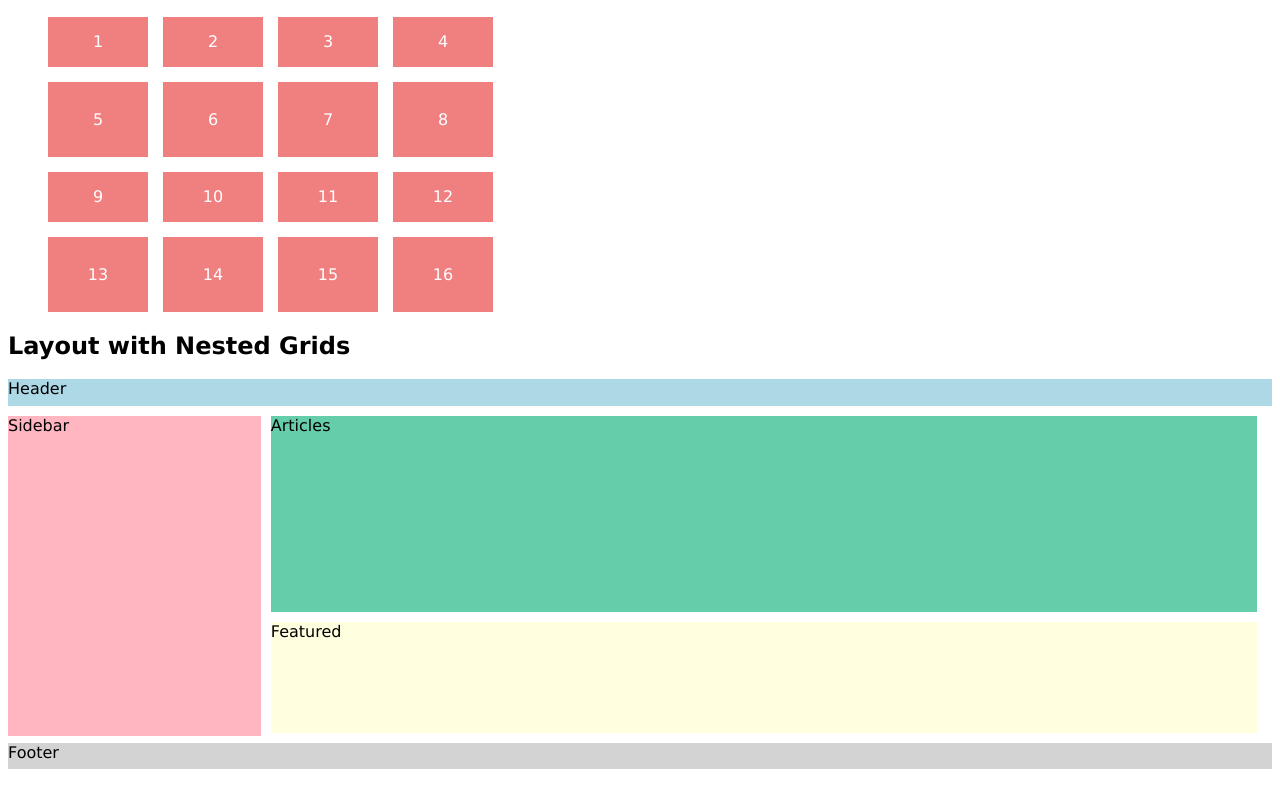
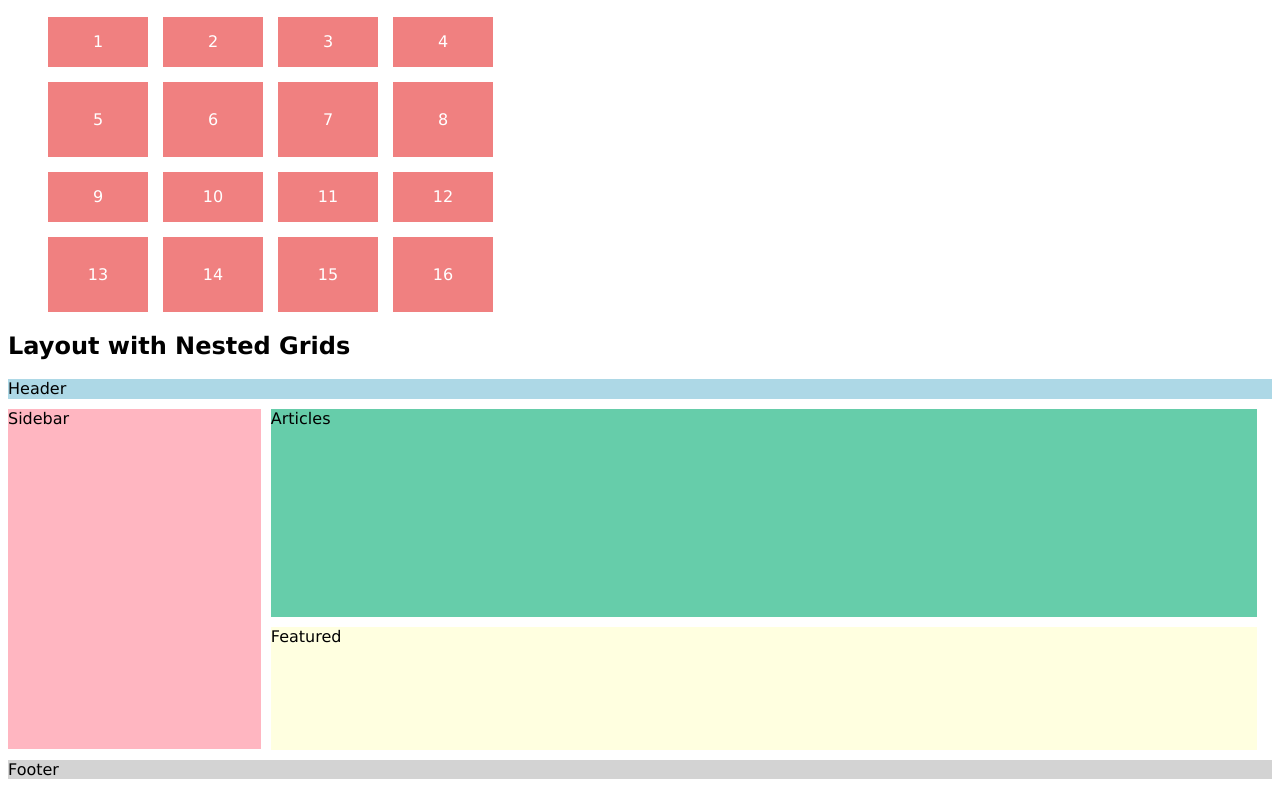
Before and after one commit to mwojciechowski-sddcd/COMM672_assignmentM7, a plain HTML site: page beginning/part1/index.html in a window 1280 px wide. Shown: the part 500-1287 px from the top of the page. Drawn offline with Linux system fonts and the light colour scheme.

Commit message:
Fixed part 1 layout

```diff
--- a/beginning/part1/css/styles.css
+++ b/beginning/part1/css/styles.css
@@ -47,10 +47,7 @@ body {
 .g3 {
     height: 400px;
     display: grid;
-}
-
-.g3 .row {
-    margin-bottom: 10px;
+    gap: 10px;
 }
 
 .g3 .col {
@@ -60,7 +57,7 @@ body {
 }
 
 aside {
-    height: 320px;
+    height: 340px;
     background-color: lightpink;
 }
 
@@ -75,11 +72,11 @@ footer {
 
 .articles {
     background-color: mediumaquamarine;
-    height: 60%;
+    height: 61%;
     margin-bottom: 10px;
 }
 
 .featured {
     background-color: lightyellow;
-    height: 34%;
+    height: 36%;
 }
```
